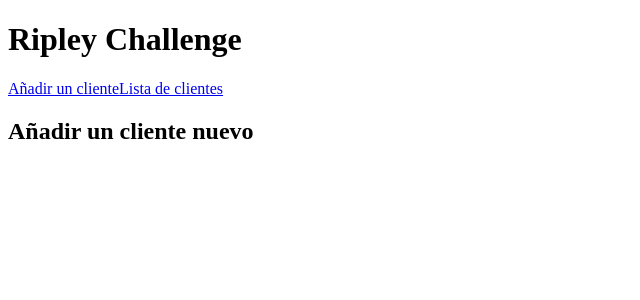
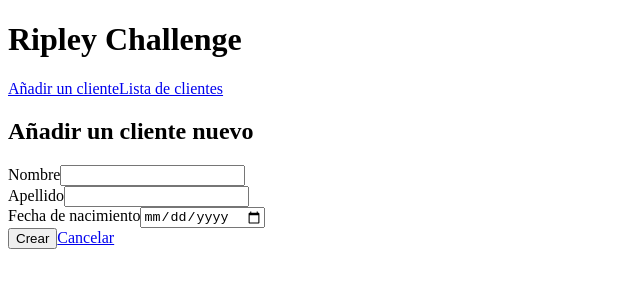
Before and after one commit to heraldofortuna/ripley-challenge-app, a React (Create React App) app in the folder frontend/: page /create in a window 1280 px wide. Shown: the top 300 px of the page, without its empty margins (0-640 px from the left). Built offline with nearby package versions, Linux system fonts and the light colour scheme.

Commit message:
El api de creación de clientes fue correctamente implementado con el componente form

```diff
--- /dev/null
+++ b/frontend/src/components/Form.jsx
@@ -0,0 +1,48 @@
+import React, { useState } from "react";
+import { Link, useNavigate } from "react-router-dom";
+import { addClient } from "../services/index";
+
+const Form = () => {
+  const [formValues, setFormValues] = useState({
+    id: 0,
+    name: '',
+    lastname: '',
+    birthday: '',
+  })
+
+  const navigate = useNavigate();
+
+  const handleChange = (event) => {
+    const { name, value } = event.target;
+    setFormValues({ ...formValues, [name]: value });
+  }
+
+  const handleSubmit = async (event) => {
+    event.preventDefault();
+    await addClient(formValues);
+    navigate("/");
+  }
+
+  return (
+    <form onSubmit={handleSubmit}>
+      <div>
+        <label>Nombre</label>
+        <input type="text" name="name" onChange={handleChange} />
+      </div>
+      <div>
+        <label>Apellido</label>
+        <input type="text" name="lastname" onChange={handleChange} />
+      </div>
+      <div>
+        <label>Fecha de nacimiento</label>
+        <input type="date" name="birthday" onChange={handleChange} />
+      </div>
+      <div>
+        <button type="submit">Crear</button>
+        <Link to="/">Cancelar</Link>
+      </div>
+    </form>
+  )
+}
+
+export default Form;
--- a/frontend/src/pages/CreateClient.jsx
+++ b/frontend/src/pages/CreateClient.jsx
@@ -1,11 +1,13 @@
 import React from "react";
 import Header from "../components/Header";
+import Form from "../components/Form";
 
 const CreateClient = () => {
   return (
     <>
       <Header />
       <h2>Añadir un cliente nuevo</h2>
+      <Form />
     </>
   )
 }
--- a/frontend/src/services/index.js
+++ b/frontend/src/services/index.js
@@ -5,7 +5,7 @@ const baseUrl = "http://localhost:3001";
 export const getClients = async () => {
   try {
     const response = await axios({
-      url: `${baseUrl}/clients`,
+      url: `${baseUrl}/clients/`,
       method: "GET",
     });
 
@@ -15,12 +15,12 @@ export const getClients = async () => {
   }
 };
 
-export const addClient = async (clientData) => {
+export const addClient = async (newClient) => {
   try {
     const response = await axios({
-      url: `${baseUrl}/clients`,
+      url: `${baseUrl}/clients/create/`,
       method: "POST",
-      data: clientData,
+      data: newClient,
     });
 
     return response;
```
Also changed, not shown: 1 other file (tests, documents, lock files or other folders).
